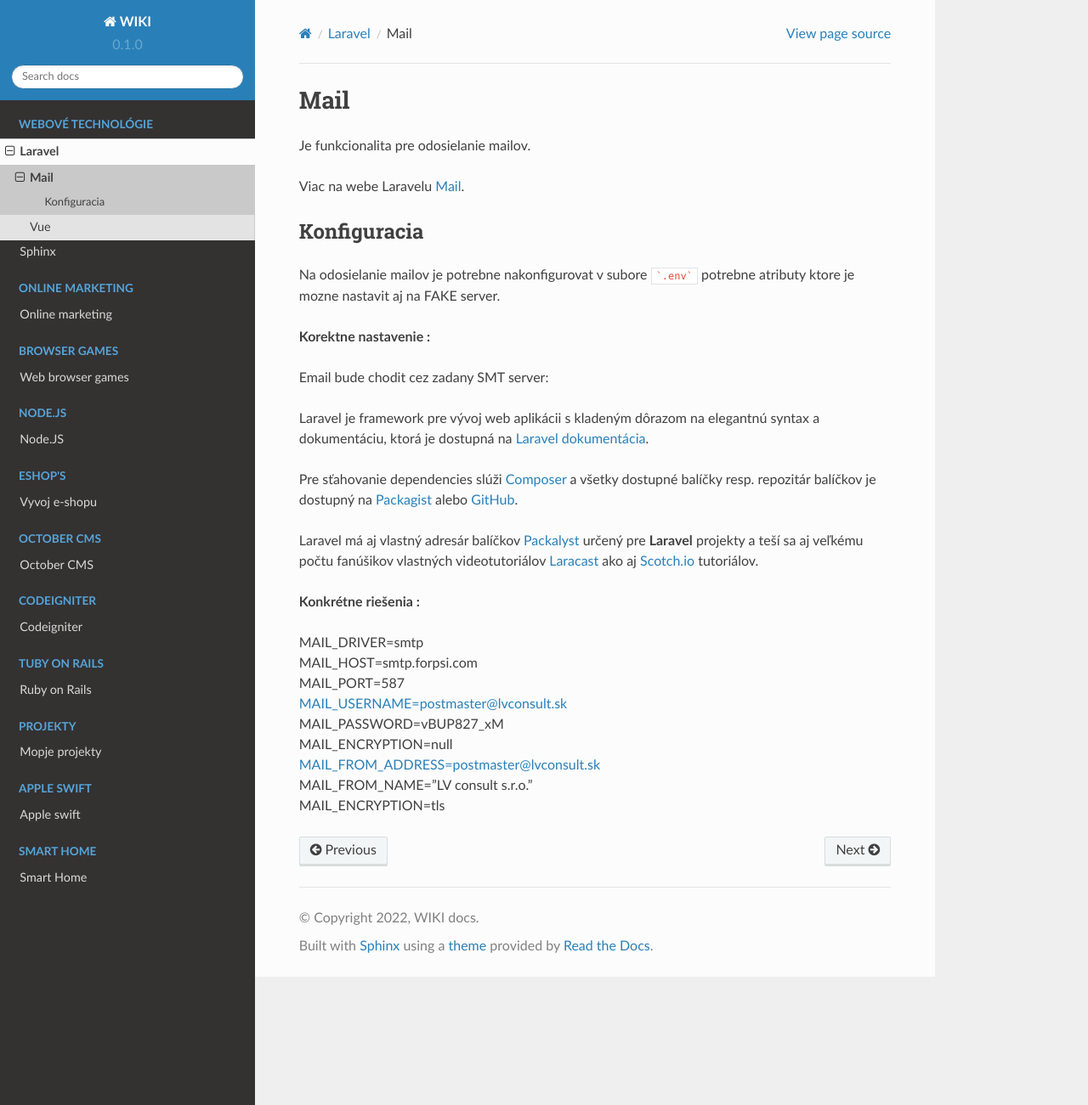
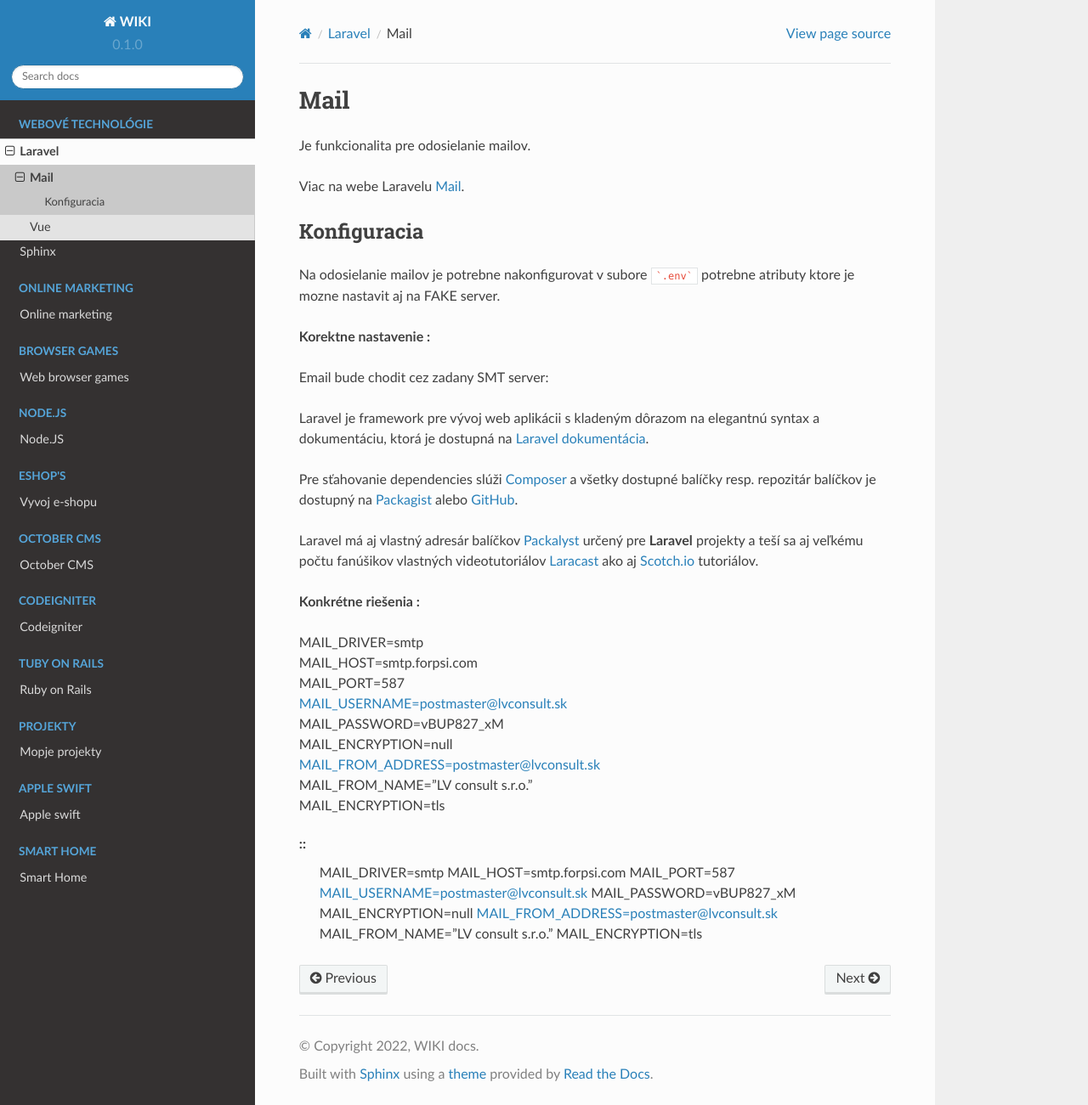
Before and after one commit to Lacike33/RTD_Wiki, a Sphinx documentation site: the page built from docs/source/web/laravel/mail.rst, in a window 1280 px wide and 1301 px high. Shown: the whole window at 85% size. Built offline with Sphinx 7.4.7 and the Read the Docs theme 2.0.0, drawn with Linux system fonts in a browser that asks for light colours; pages that are not in the unit, such as notebooks, are missing from menus.

Commit message:
testujem ...

```diff
--- a/docs/source/web/laravel/mail.rst
+++ b/docs/source/web/laravel/mail.rst
@@ -34,3 +34,14 @@
    MAIL_FROM_ADDRESS=postmaster@lvconsult.sk
    MAIL_FROM_NAME="LV consult s.r.o."
    MAIL_ENCRYPTION=tls
+
+::
+   MAIL_DRIVER=smtp
+   MAIL_HOST=smtp.forpsi.com
+   MAIL_PORT=587
+   MAIL_USERNAME=postmaster@lvconsult.sk
+   MAIL_PASSWORD=vBUP827_xM
+   MAIL_ENCRYPTION=null
+   MAIL_FROM_ADDRESS=postmaster@lvconsult.sk
+   MAIL_FROM_NAME="LV consult s.r.o."
+   MAIL_ENCRYPTION=tls
```
